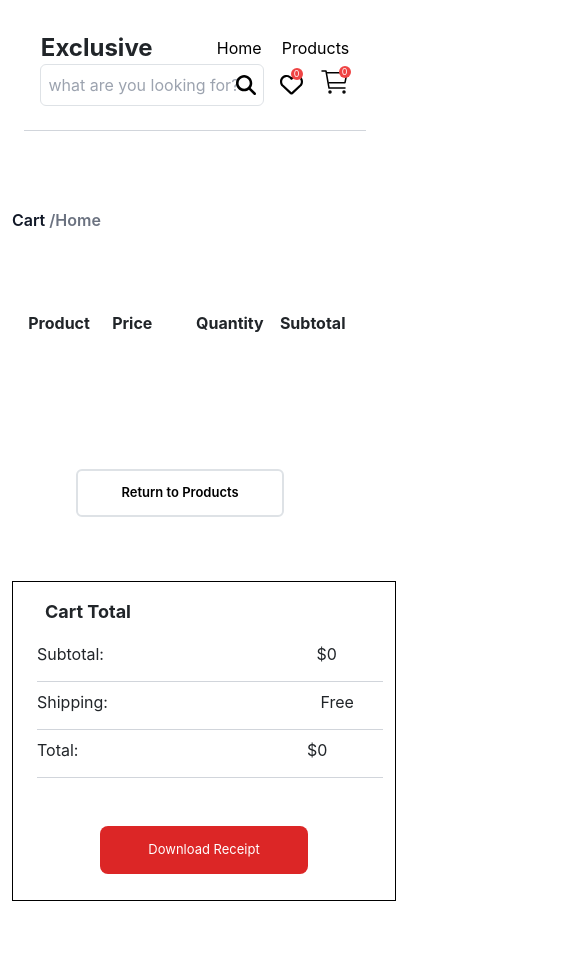
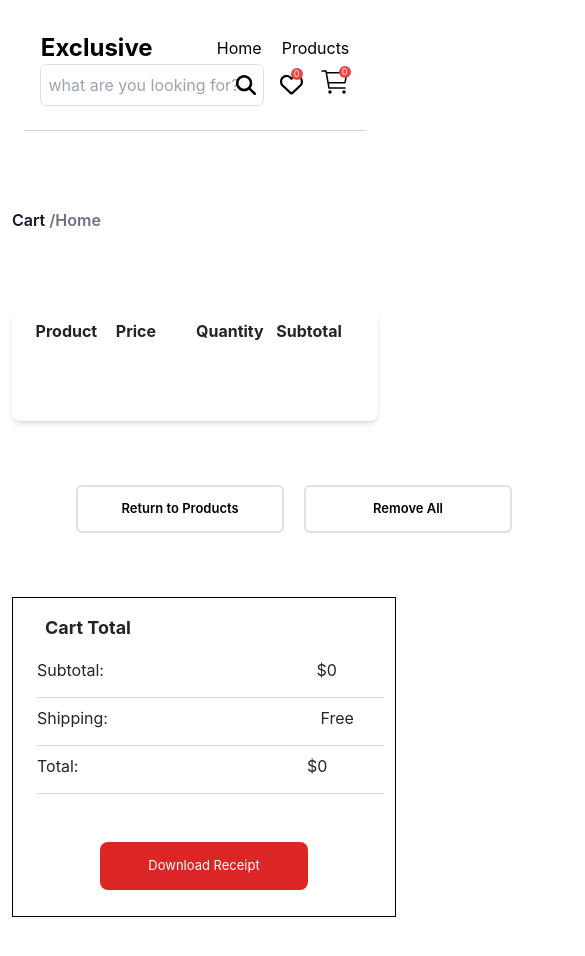
Before and after one commit to Rimsha23/Exclusive-e-commerce-website-react-js-redux-toolkit, a React (Create React App) app: page /cart in a window 390 px wide. Shown: the top 956 px of the page, 585 px wide, since content can reach past the window. Built offline with nearby package versions, Linux system fonts and the light colour scheme; the HTML template or start-up script is replaced by a standard one.

Commit message:
react-redux

```diff
--- a/src/App.js
+++ b/src/App.js
@@ -5,6 +5,7 @@ import Products from './pages/products';
 import CartPage from './pages/CartPage';
 import { PersistGate } from 'redux-persist/integration/react';
 import {store,persistor} from './store'
+import CartItem from './components/cartItems/cartItem';
 import { Provider } from 'react-redux';
 import {
   createBrowserRouter,
@@ -23,6 +24,10 @@ const router = createBrowserRouter([
     path: "/cart",
     element: <CartPage/>
   },
+  {
+    path: "/cartI",
+    element: <CartItem/>
+  },
 ])
 function App() {
   return (
--- a/src/components/Navbar/index.js
+++ b/src/components/Navbar/index.js
@@ -4,15 +4,7 @@ import { faMagnifyingGlass } from '@fortawesome/free-solid-svg-icons';
 import { faHeart } from '@fortawesome/free-regular-svg-icons';
 import { Link } from 'react-router-dom';
 import { useSelector } from 'react-redux/es/hooks/useSelector';
-import { useDispatch } from 'react-redux';
-import { setSearchQuery } from '../../redux/products/productSlice';
-
 const Navbar = () => {
-  const dispatch = useDispatch();
-
-  const handleSearch = (e) => {
-    dispatch(setSearchQuery(e.target.value));
-  };
   const cartItems=useSelector((state)=>state.cart.items);
   const fav=useSelector((state)=>state.products.products);
   return (
@@ -20,7 +12,9 @@ const Navbar = () => {
     <nav className="bg-white py-4 px-4 sm:px-8 md:px-16 flex flex-col sm:flex-row md:flex-row items-center justify-between border-b border-b-gray-300">
       <div className="flex items-center space-x-4">
         <div className='w-40'>
-        <h1 className="text-2xl font-bold">Exclusive</h1>
+          <Link to={'/'} className=" text-black font-bold no-underline">
+        <h1 className='text-2xl' >Exclusive</h1>
+        </Link>
         </div>
         <ul className="flex flex-row ml-32">
             <li>
@@ -36,7 +30,6 @@ const Navbar = () => {
           <input
             type="text"
             placeholder="what are you looking for?"
-            onChange={handleSearch}
             className="border p-2 pr-8 rounded w-56"
           />
           <div className="absolute right-2 top-1/2 text-[20px] transform -translate-y-1/2 text-black hover:text-gray-400">
@@ -64,8 +57,6 @@ const Navbar = () => {
     </span>
   </button>
 </Link>
-
-
       </div>
     </nav>
     </div>
--- /dev/null
+++ b/src/components/cartItems/cartItem.js
@@ -0,0 +1,76 @@
+import React ,{useState} from "react";
+import {  useSelector } from "react-redux/es/hooks/useSelector";
+import { useDispatch } from "react-redux";
+import { removeItemFromCart,updateCartItemQuantity } from "../../redux/cart/cartSlice";
+const CartItem = () => {
+const [isHovered,setIsHovered]= useState(false);
+    const dispatch=useDispatch();
+    const handleQuantityChange = (id, e) => {
+        const newQuantity = parseInt(e.target.value, 10);
+        if (!isNaN(newQuantity) && newQuantity >= 0) {
+          dispatch(updateCartItemQuantity({ productId: id, newQuantity }));
+        }
+      };
+      const handleRemoveItem = (index) => {
+        dispatch(removeItemFromCart(index));
+      };
+    const cart=useSelector((state)=>state.cart.items)
+    const calculateSubtotal = (item) => item.newPrice * item.quantity;
+  return (
+    <div className="cart-item flex items-center bg-white rounded-lg shadow-md p-2 mb-4">
+     <table className="w-11/12 mx-auto table-auto">
+        <thead className='mb-4 gap-8'>
+          <tr >
+            <th className="w-1/4 " style={{ textAlign: 'left', paddingBottom: '70px' }}>Product</th>
+            <th className="w-1/4 " style={{ textAlign: 'left', paddingBottom: '70px' }}>Price</th>
+            <th className="w-1/4 " style={{ textAlign: 'left', paddingBottom: '70px' }}>Quantity</th>
+            <th className="w-1/4" style={{ textAlign: 'left', paddingBottom: '70px' }}>Subtotal</th>
+          </tr>
+        </thead>
+        <tbody>
+          {cart.map((item,index) => (
+            <tr key={item.id}
+            onMouseEnter={()=>setIsHovered(true)}
+            onMouseLeave={()=>setIsHovered(false)}
+            >
+              <td className="table-cell" style={{ textAlign: 'left', paddingBottom: '70px' }}>
+  <div className="flex items-center">
+    <button
+      className={`text-red-500 hover:text-red-800 ${isHovered? 'd-block':'hidden'}`}
+      onClick={() => handleRemoveItem(index)}
+    >
+      <span id='invisible-button'>
+        <svg xmlns="http://www.w3.org/2000/svg" width="24" height="24" viewBox="0 0 24 24" fill="none">
+          <circle cx="12" cy="12" r="9" fill="#DB4444" />
+          <path d="M9 15L12 12M15 9L11.9994 12M11.9994 12L9 9M12 12L15 15" stroke="white" stroke-width="2" stroke-linecap="round" stroke-linejoin="round" />
+        </svg>
+      </span>
+    </button>
+    <img
+      src={item.image}
+      alt={item.title}
+      className="w-12 h-12 "
+    />
+    <span className="ml-2">{item.title}</span>
+  </div>
+</td>
+
+              <td style={{ textAlign: 'left', paddingBottom: '70px' }}>${item.newPrice}</td>
+              <td style={{ textAlign: 'left', paddingBottom: '70px' }}>
+                <input
+                  type="number"
+                  value={item.quantity}
+                  className='h-6 w-16'
+                  onChange={(e) => handleQuantityChange(item.id, e)}
+                />
+              </td>
+              <td style={{ textAlign: 'left', paddingBottom: '70px' }}>${calculateSubtotal(item)}</td>
+            </tr>
+          ))}
+        </tbody>
+      </table>
+    </div>
+  );
+};
+
+export default CartItem;
--- a/src/pages/CartPage/index.js
+++ b/src/pages/CartPage/index.js
@@ -2,10 +2,11 @@ import React,{useState,useEffect} from 'react';
 import { useSelector, useDispatch } from 'react-redux';
 import Button from '../../components/Button';
 import { Link } from 'react-router-dom';
-import {removeItemFromCart,removeAllItemsFromCart,updateCartItemQuantity,} from '../../redux/cart/cartSlice';
+import {removeAllItemsFromCart} from '../../redux/cart/cartSlice';
 import html2canvas from 'html2canvas';
 import jsPDF from 'jspdf';
 import Navbar from '../../components/Navbar';
+import CartItem from '../../components/cartItems/cartItem';
 const CartPage = () => {
   useEffect(() => {
     document.title= 'Exclusive/Cart'
@@ -13,20 +14,12 @@ const CartPage = () => {
 const [isHovered,setIsHovered]= useState(false);
   const cart = useSelector((state) => state.cart.items);
   const dispatch = useDispatch();
-  const calculateSubtotal = (item) => item.newPrice * item.quantity;
+
   const calculateTotalPrice = () => {
     return cart.reduce((total, item) => total + item.quantity * item.newPrice, 0);
   };
 
-  const handleQuantityChange = (id, e) => {
-    const newQuantity = parseInt(e.target.value, 10);
-    if (!isNaN(newQuantity) && newQuantity >= 0) {
-      dispatch(updateCartItemQuantity({ productId: id, newQuantity }));
-    }
-  };
-  const handleRemoveItem = (index) => {
-    dispatch(removeItemFromCart(index));
-  };
+
 const handleRemoveAll=()=>{
     dispatch(removeAllItemsFromCart())
 }
@@ -51,66 +44,16 @@ const handleDownloadPDF = () => {
       <h2 className="text-[16px] font-semibold mb-4 text-gray-900">Cart <span className='text-gray-500'>/Home</span></h2>
       </div>
       <div id='cart-page'>
-      <table className="w-11/12 mx-auto table-auto">
-        <thead className='mb-4 gap-8'>
-          <tr >
-            <th className="w-1/4 " style={{ textAlign: 'left', paddingBottom: '70px' }}>Product</th>
-            <th className="w-1/4 " style={{ textAlign: 'left', paddingBottom: '70px' }}>Price</th>
-            <th className="w-1/4 " style={{ textAlign: 'left', paddingBottom: '70px' }}>Quantity</th>
-            <th className="w-1/4" style={{ textAlign: 'left', paddingBottom: '70px' }}>Subtotal</th>
-          </tr>
-        </thead>
-        <tbody>
-          {cart.map((item,index) => (
-            <tr key={item.id}
-            onMouseEnter={()=>setIsHovered(true)}
-            onmouseLeave={()=>setIsHovered(false)}
-            >
-              <td className="table-cell" style={{ textAlign: 'left', paddingBottom: '70px' }}>
-  <div className="flex items-center">
-    <button
-    id='invisible-button'
-      className={`text-red-500 hover:text-red-800 ${isHovered? 'd-block':'hidden'}`}
-      onClick={() => handleRemoveItem(index)}
-    >
-      <span id='invisible-button'>
-        <svg xmlns="http://www.w3.org/2000/svg" width="24" height="24" viewBox="0 0 24 24" fill="none">
-          <circle cx="12" cy="12" r="9" fill="#DB4444" />
-          <path d="M9 15L12 12M15 9L11.9994 12M11.9994 12L9 9M12 12L15 15" stroke="white" stroke-width="2" stroke-linecap="round" stroke-linejoin="round" />
-        </svg>
-      </span>
-    </button>
-    <img
-      src={item.image}
-      alt={item.title}
-      className="w-12 h-12 ml-2"
-    />
-    <span className="ml-2">{item.title}</span>
-  </div>
-</td>
 
-              <td style={{ textAlign: 'left', paddingBottom: '70px' }}>${item.newPrice}</td>
-              <td style={{ textAlign: 'left', paddingBottom: '70px' }}>
-                <input
-                  type="number"
-                  value={item.quantity}
-                  className='h-6 w-16'
-                  onChange={(e) => handleQuantityChange(item.id, e)}
-                />
-              </td>
-              <td style={{ textAlign: 'left', paddingBottom: '70px' }}>${calculateSubtotal(item)}</td>
-            </tr>
-          ))}
-        </tbody>
-      </table>
-<div className='flex flex-row m-16'>
+      <CartItem/>
+<div className='flex lg:flex-row flex-row sm:flex-col m-16'>
     <div>
         <Link to={'/products'}>
         <Button id='invisible-button' variant='white' >Return to Products</Button>
         </Link>
         </div>
-        <div className='ml-96'>
-        <Button id='invisible-button' className='ml-28' variant='white' onClick={handleRemoveAll}>Remove All</Button>
+        <div className='lg:ml-96 sm:mt-4 md:mt-0 lg:mt-0 '>
+        <Button id='invisible-button' className='lg:ml-28 ml-5' variant='white' onClick={handleRemoveAll}>Remove All</Button>
 
     </div>
 </div>
--- a/src/pages/products/index.js
+++ b/src/pages/products/index.js
@@ -19,8 +19,8 @@ return(
 <div className='container'>
     <div className='flex flex-row mt-12 mb-16'>
         <h4 className='font-bold text-gray-600 text-[15px]'>Total Products ({products.length})</h4>
-        <div className='flex ml-96'>
-<Button onClick={handleAddAllToCart} className='ml-80' variant='white' >Move All To Cart</Button>
+        <div className='flex md:ml-40 sm:ml-40 lg:ml-96'>
+<Button onClick={handleAddAllToCart} className='lg:ml-80 md:ml- sm:ml-20' variant='white' >Move All To Cart</Button>
 </div>
     </div>
 <div className='grid lg:grid-cols-4 md:grid-cols-3 sm:grid-cols-1 gap-10'>
--- a/src/redux/products/productSlice.js
+++ b/src/redux/products/productSlice.js
@@ -13,11 +13,9 @@ const productSlice = createSlice({
     addToFavourites:(state,action)=>{
       state.products.push(action.payload)
     },
-    setSearchQuery: (state, action) => {
-      return action.payload;
-    },
+
   },
 });
 
-export const { showAllProducts,addToFavourites,setSearchQuery } = productSlice.actions;
+export const { showAllProducts,addToFavourites } = productSlice.actions;
 export const productReducer= productSlice.reducer;
--- a/src/store.js
+++ b/src/store.js
@@ -5,10 +5,10 @@ import { persistReducer, persistStore } from 'redux-persist';
 import storage from 'redux-persist/lib/storage';
 import { productReducer } from './redux/products/productSlice';
 import cartReducer from './redux/cart/cartSlice';
-
 const rootReducer = combineReducers({
   products: productReducer,
   cart: cartReducer,
+
 });
 
 const persistConfig = {
```
